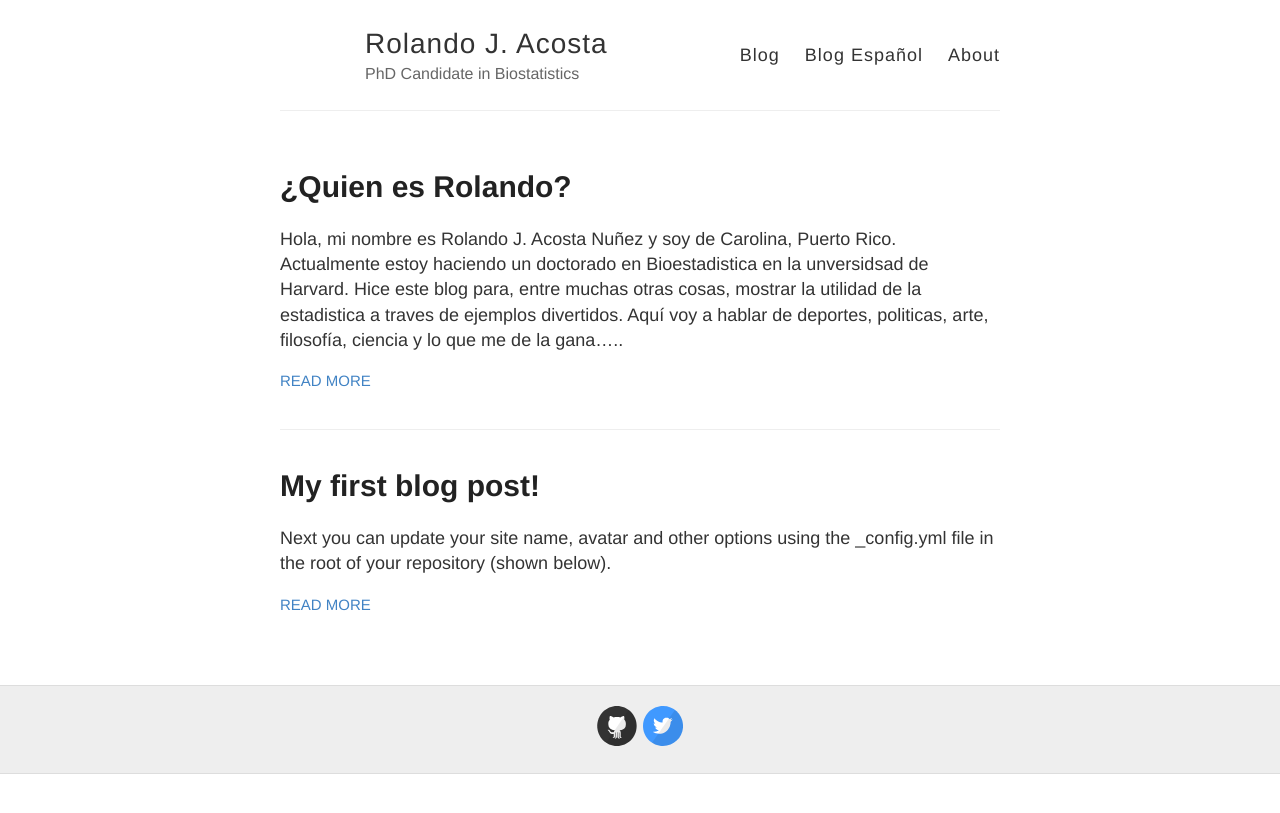
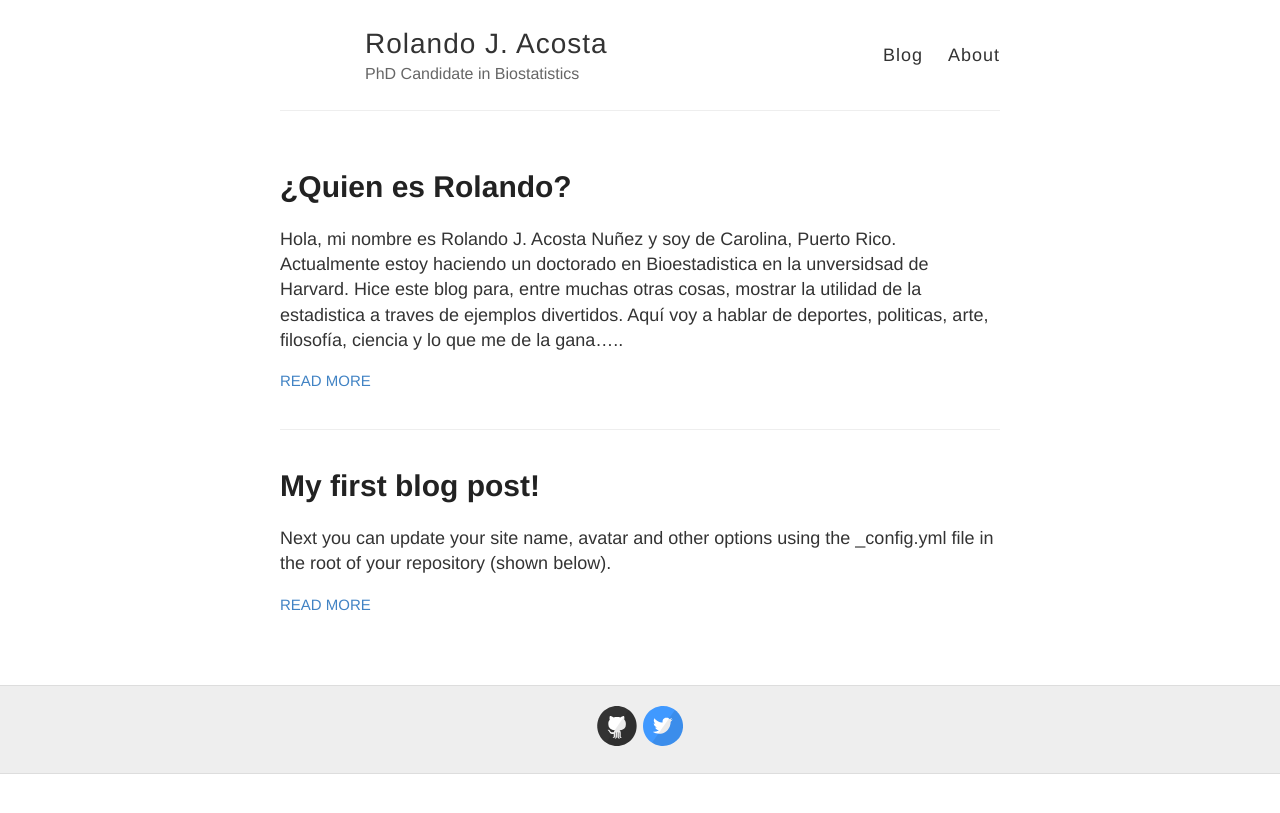
Before and after one commit to RJNunez/old-blog, a Jekyll site: the page built from index.html, in a window 1280 px wide. Shown: the top 813 px of the page. Built offline with Jekyll 4.4.1, drawn with Linux system fonts in a browser that asks for light colours.

Commit message:
Update default.html

```diff
--- a/_layouts/default.html
+++ b/_layouts/default.html
@@ -27,8 +27,7 @@
           </div>
 
           <nav>
-            <a href="{{ site.baseurl }}">Blog</a>
-            <a href="{{ site.baseurl }}/blog-espanol">Blog Español</a>
+            <a href="{{ site.baseurl }}/">Blog</a>
             <a href="{{ site.baseurl }}/about">About</a>
           </nav>
         </header>
```
